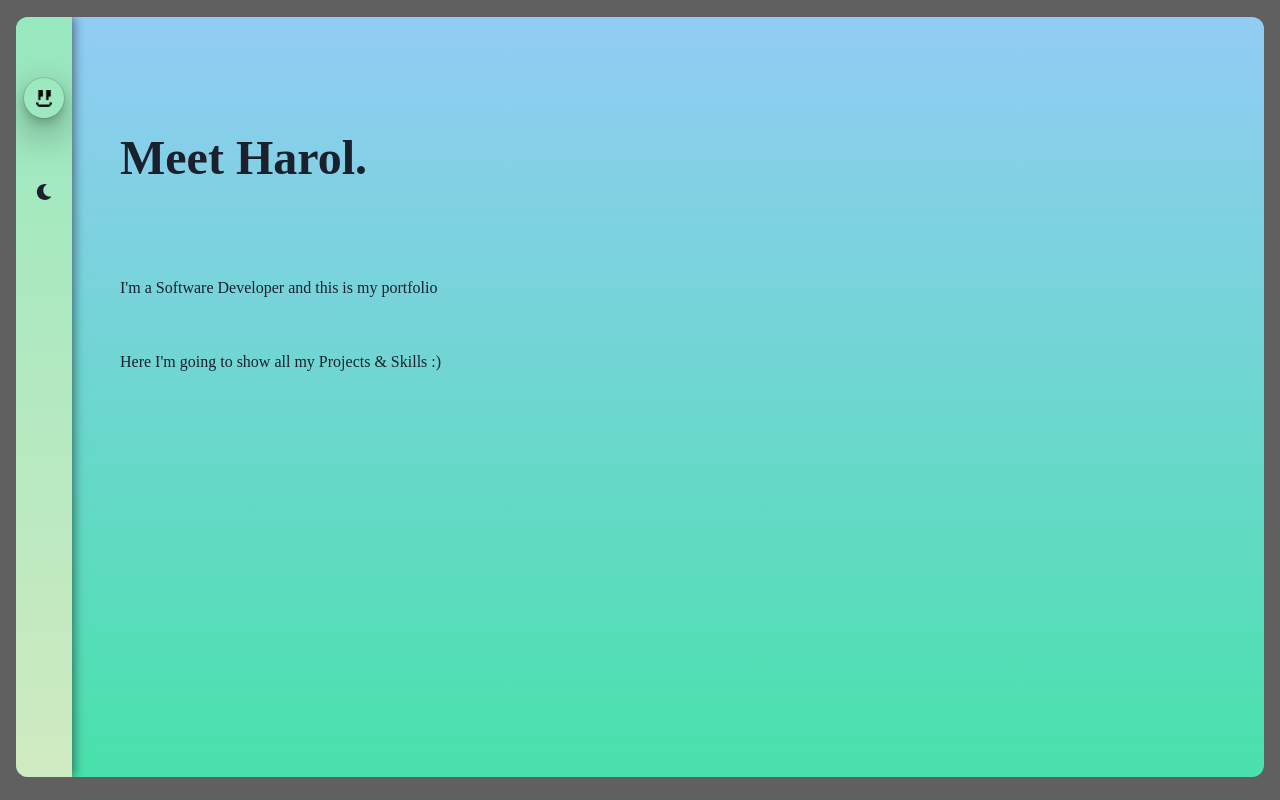
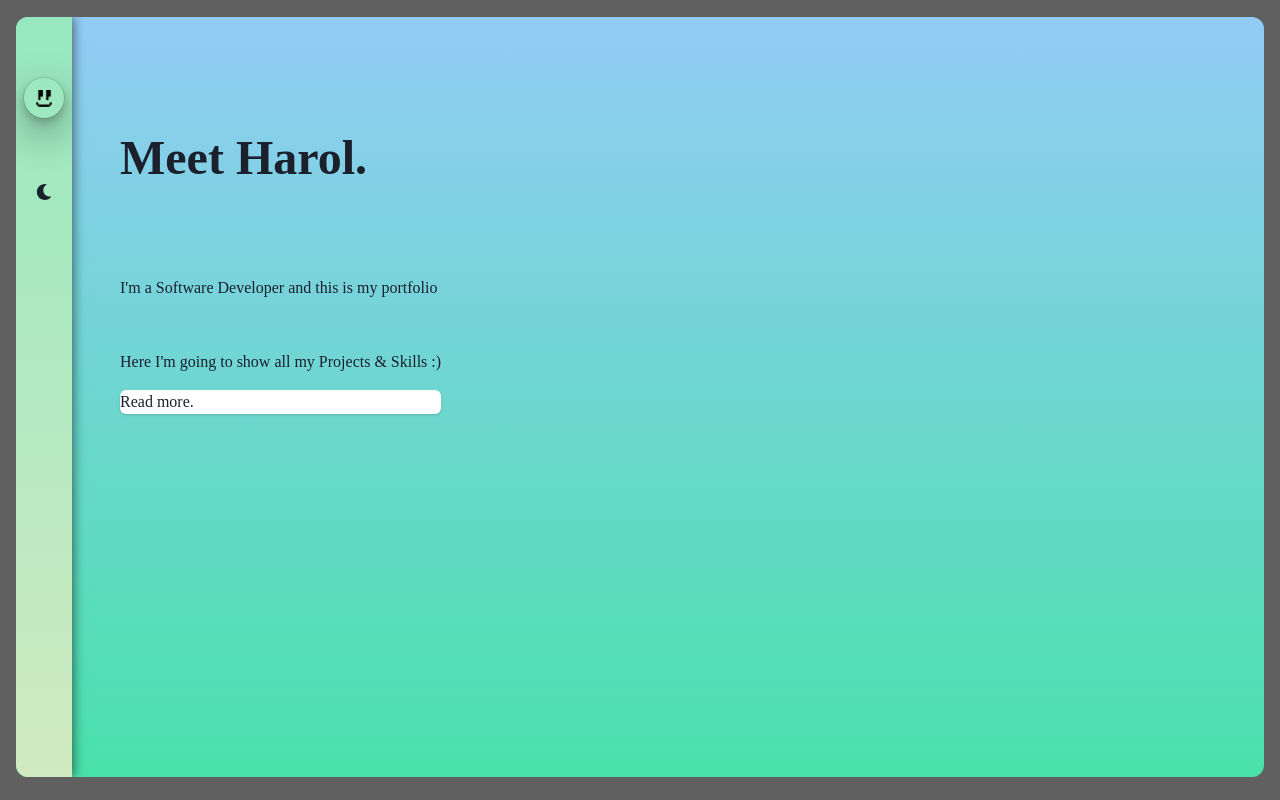
Before and after one commit to H4r0l/newPortfolio, a React (Vite) app: page / in a window 1280 px wide. Built offline with nearby package versions, Linux system fonts and the light colour scheme.

Commit message:
Fix: Folder deleted

```diff
--- a/src/App.jsx
+++ b/src/App.jsx
@@ -51,6 +51,9 @@ function App() {
               <br />
               <Text>I'm a Software Developer and this is my portfolio</Text>
               Here I'm going to show all my Projects & Skills :)
+              <Card>
+                Read more.
+              </Card>
             </Grid>
           </Box>
         </Flex>
```
